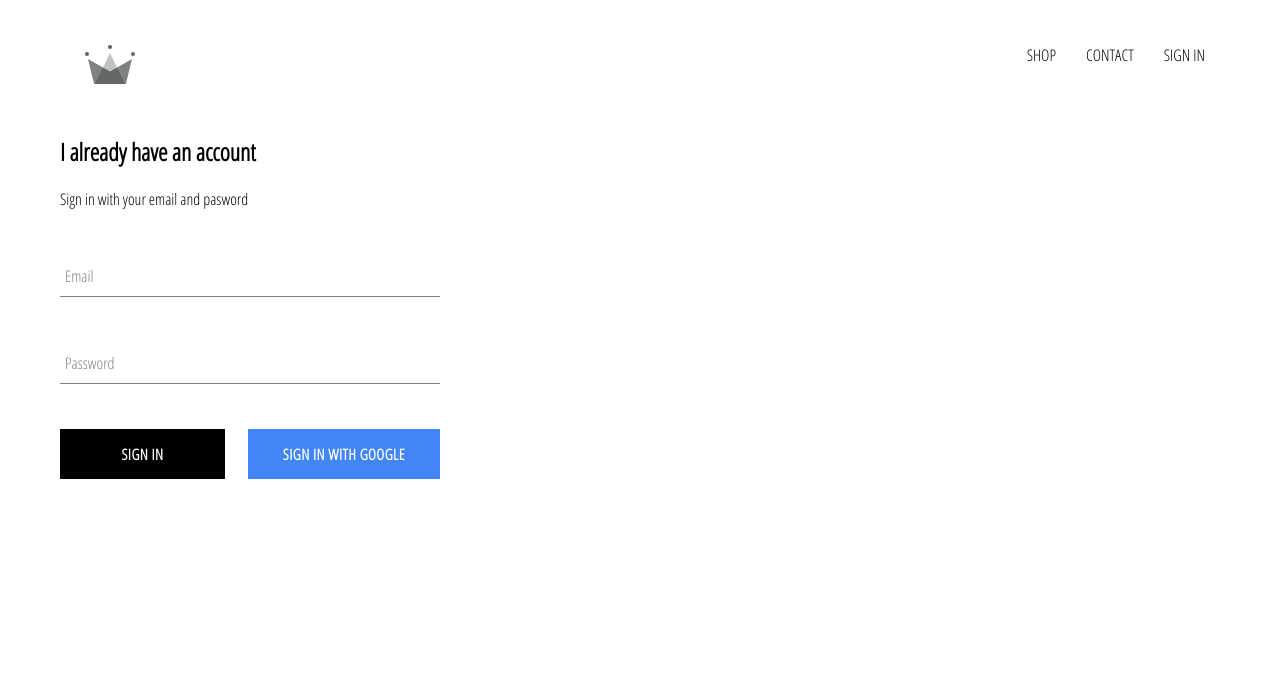
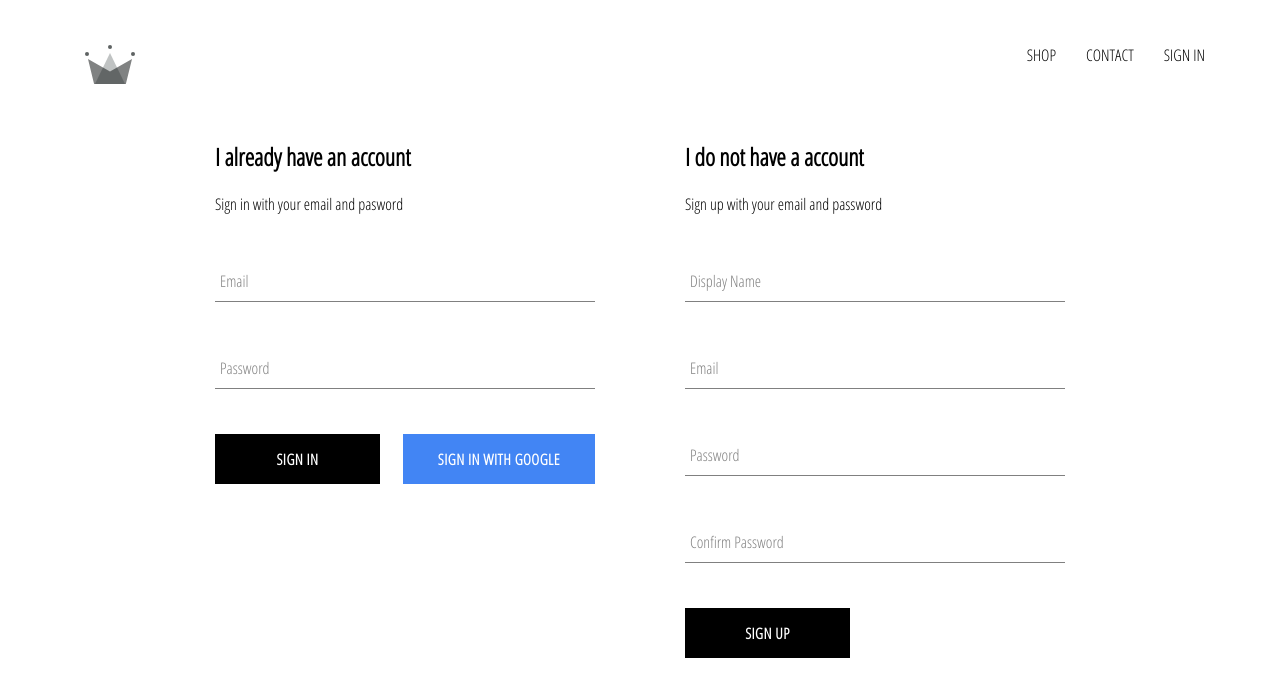
Before and after one commit to dramanesd/crwn-clothing, a React (Create React App) app: page /signin in a window 1280 px wide. Shown: the top 696 px of the page. Built offline with nearby package versions, Linux system fonts and the light colour scheme; no server answers.

Commit message:
implemented firebase utils, included ability to store authenticzted users into our firestore database

```diff
--- a/src/App.js
+++ b/src/App.js
@@ -1,6 +1,5 @@
 import React from 'react';
 import {Route, Switch} from 'react-router-dom';
-import {auth} from './firebase/firebase.utils';
 
 import './App.css';
 
@@ -8,6 +7,7 @@ import Header from './components/header/header.component';
 import HomePage from './pages/homepage/homepage.component';
 import SignInAndSignUpPage from './pages/sign-in-and-sgin-up/sign-in-and-sgin-up.component';
 import shopPage from './pages/shop/shop.component';
+import {auth, createUserProfileDocument} from './firebase/firebase.utils';
 
 class App extends React.Component {
   constructor() {
@@ -20,10 +20,22 @@ class App extends React.Component {
   unsubscribeFromAuth = null;
 
   componentDidMount() {
-    this.unsubscribeFromAuth = auth.onAuthStateChanged(user => {
-      this.setState({currentUser: user});
+    this.unsubscribeFromAuth = auth.onAuthStateChanged(async userAuth => {
+      if(userAuth) {
+        const userRef = await createUserProfileDocument(userAuth);
 
-      console.log(user);
+        userRef.onSnapshot(snapShot => {
+          this.setState({
+            currentUser: {
+              id: snapShot.id,
+              ...snapShot.data()
+            }
+          });
+          console.log(this.state);
+        });
+      } else {
+        this.setState({currentUser: userAuth});
+      }
     });
   }
 
--- a/src/components/sign-up/sign-up.component.jsx
+++ b/src/components/sign-up/sign-up.component.jsx
@@ -1,3 +1,100 @@
 import React from 'react';
 
 import './sign-up.styles.scss';
+
+import FormInput from '../form-input/form-input.component';
+import CustomButton from '../custom-button/custom-button.component';
+import {auth, createUserProfileDocument} from '../../firebase/firebase.utils';
+
+class SignUp extends React.Component {
+  constructor() {
+    super();
+    this.state = {
+      displayName: '',
+      email: '',
+      password: '',
+      confirmPassword: ''
+    }
+  }
+
+  handleSubmit = async event => {
+    event.preventDefault();
+
+    const {displayName, email, password, confirmPassword} = this.state;
+    if(password !== confirmPassword) {
+      alert("Password don't match!");
+      return;
+    }
+
+    try {
+      const {user} = await auth.createUserWithEmailAndPassword(
+        email,
+        password
+      );
+
+      await createUserProfileDocument(user, {displayName});
+      this.setState({
+        displayName: '',
+        email: '',
+        password: '',
+        confirmPassword: ''
+      });
+
+    } catch (error) {
+      console.log(error);
+    }
+  }
+
+  handleChange = event => {
+    const {name, value} = event.target;
+
+    this.setState({[name]: value});
+  }
+
+  render( ) {
+    const {displayName, email, password, confirmPassword} = this.state;
+    return (
+      <div className="sign-up">
+        <h2 className="title">I do not have a account</h2>
+        <span>Sign up with your email and password</span>
+        <form className='sign-up-form' onSubmit={this.handleSubmit}>
+          <FormInput
+            type='text'
+            name='displayName'
+            value={displayName}
+            onChange={this.handleChange}
+            label='Display Name'
+            required
+          />
+          <FormInput
+            type='email'
+            name='email'
+            value={email}
+            onChange={this.handleChange}
+            label='Email'
+            required
+          />
+          <FormInput
+            type='password'
+            name='password'
+            value={password}
+            onChange={this.handleChange}
+            label='Password'
+            required
+          />
+          <FormInput
+            type='password'
+            name='confirmPassword'
+            value={confirmPassword}
+            onChange={this.handleChange}
+            label='Confirm Password'
+            required
+          />
+          <CustomButton type='submit'>SIGN UP</CustomButton>
+        </form>
+      </div>
+    )
+  }
+}
+
+export default SignUp;
--- a/src/components/sign-up/sign-up.styles.scss
+++ b/src/components/sign-up/sign-up.styles.scss
@@ -0,0 +1,9 @@
+.sign-up {
+  display: flex;;
+  flex-direction: column;
+  width: 380px;
+
+  title {
+    margin: 10px 0;
+  }
+}
--- a/src/firebase/firebase.utils.js
+++ b/src/firebase/firebase.utils.js
@@ -15,6 +15,32 @@ const config = {
 
 firebase.initializeApp(config);
 
+export const createUserProfileDocument = async (userAuth, additionalData) => {
+  if(!userAuth) return;
+
+  const userRef = firestore.doc(`users/${userAuth.uid}`);
+
+  const snapShop = await userRef.get();
+
+  if(!snapShop.exists) {
+    const {displayName, email} = userAuth;
+    const createdAt= new Date();
+
+    try {
+      await userRef.set({
+        displayName,
+        email,
+        createdAt,
+        ...additionalData
+      });
+    } catch (error) {
+      console.log('Error creating user ', error.message);
+    }
+  }
+
+  return userRef;
+}
+
 export const auth = firebase.auth();
 export const firestore = firebase.firestore();
 
--- a/src/pages/sign-in-and-sgin-up/sign-in-and-sgin-up.component.jsx
+++ b/src/pages/sign-in-and-sgin-up/sign-in-and-sgin-up.component.jsx
@@ -3,10 +3,12 @@ import React from 'react';
 import './sign-in-and-sgin-up.styles.scss';
 
 import SignIn from '../../components/sign-in/sign-in.component';
+import SignUp from'../../components/sign-up/sign-up.component';
 
 const SignInAndSignUpPage = () => (
   <div className='sign-in-and-sgin-up'>
     <SignIn />
+    <SignUp />
   </div>
 );
 
--- a/src/pages/sign-in-and-sgin-up/sign-in-and-sgin-up.styles.scss
+++ b/src/pages/sign-in-and-sgin-up/sign-in-and-sgin-up.styles.scss
@@ -0,0 +1,6 @@
+.sign-in-and-sgin-up {
+  width: 850px;
+  display: flex;
+  justify-content: space-between;
+  margin: 30px auto;
+}
```
